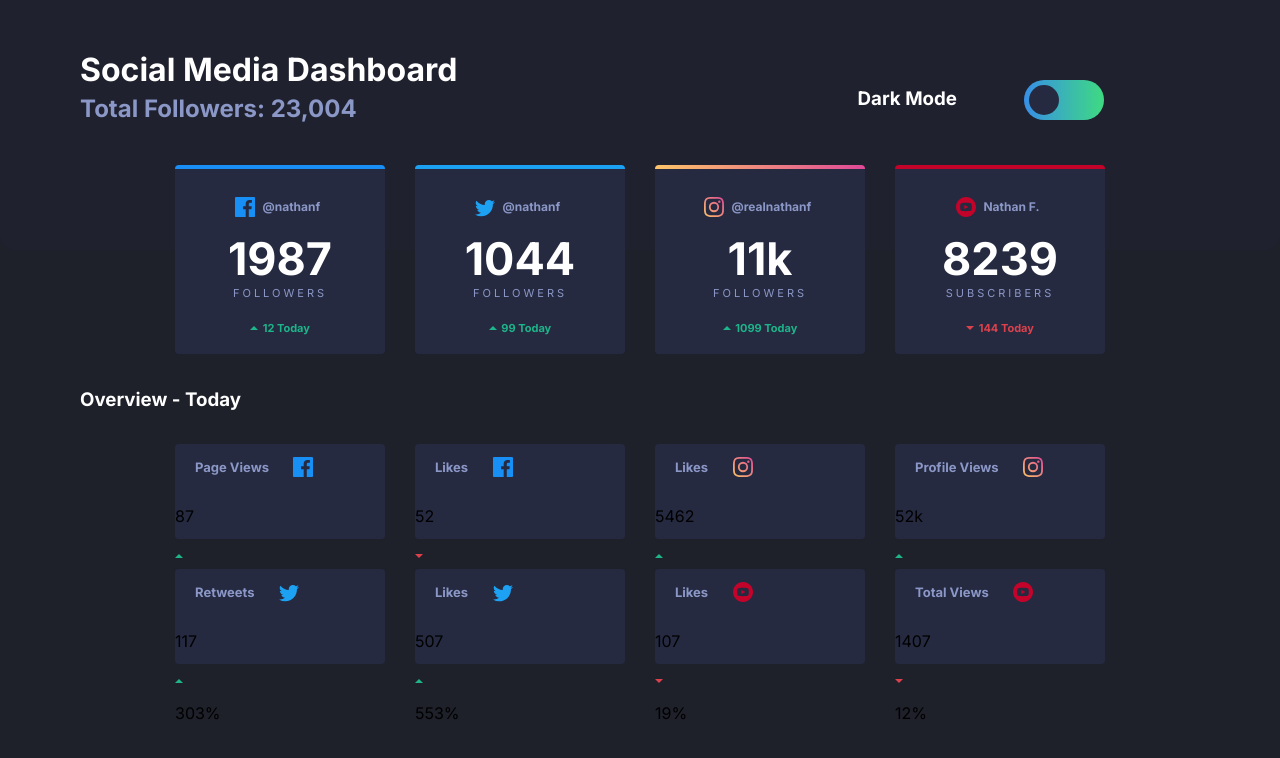
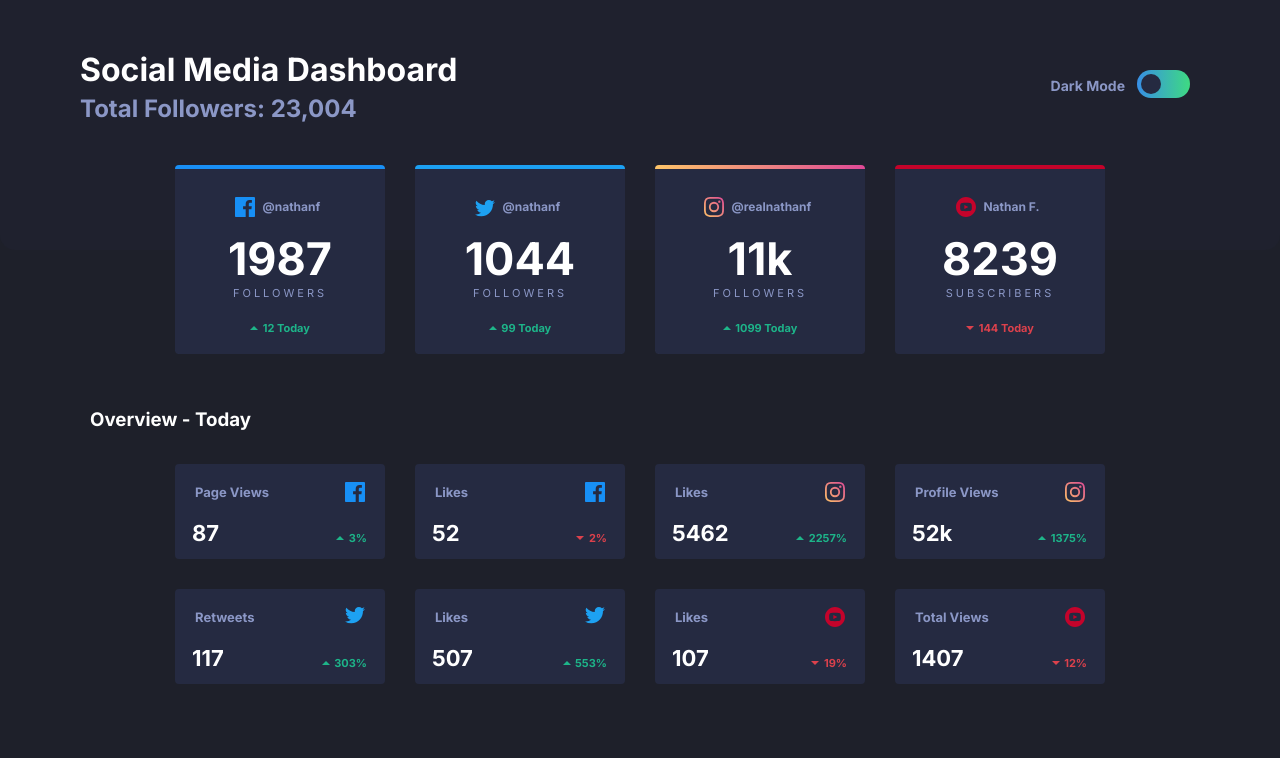
Before and after one commit to laratarpley13/social-media-dashboard-with-theme-switcher-master, a plain HTML site: page index.html in a window 1280 px wide. Drawn offline with Linux system fonts and the light colour scheme.

Commit message:
finished desktop styles

```diff
--- a/styles.css
+++ b/styles.css
@@ -50,7 +50,7 @@ body {
     background-color: var(--top-background);
     position: absolute;
     width: 100%;
-    height: 100px;
+    height: 300px;
     z-index: -1;
     border-radius: 0 0 15px 15px;
 }
@@ -67,28 +67,29 @@ body {
 
 .current-theme {
     position: absolute;
-    top: 8.5%;
-    left: 67%;
-    color: var(--text-main);
+    top: 63px;
+    right: 155px;
+    color: var(--text-secondary);
+    font-size: 14px;
 }
 
 .toggle-theme {
     position: absolute;
-    top: 10%;
-    left: 80%;
+    top: 70px;
+    right: 90px;
 }
 
 .toggle-btn {
-    width: 70px;
-    height: 30px;
+    width: 45px;
+    height: 20px;
     background-image: linear-gradient(to right, var(--toggle-one), var(--toggle-two));
     border-radius: 30px;
-    padding: 5px;
+    padding: 4px;
 }
 
 .toggle-btn > .inner-circle {
-    width: 30px;
-    height: 30px;
+    width: 20px;
+    height: 20px;
     background: var(--card-background);
     border-radius: 50%;
 }
@@ -103,6 +104,7 @@ body {
     display: flex;
     flex-wrap: wrap;
     justify-content: center;
+    padding-bottom: 20px;
 }
 
 .facebook {
@@ -215,6 +217,7 @@ body {
 
 .subheading {
     color: var(--text-main);
+    transform: translateX(10px);
 }
 
 .daily-overview {
@@ -232,18 +235,53 @@ body {
     border-radius: 4px;
 }
 
+.sections {
+    display: flex;
+    justify-content: space-between;
+}
+
 .category {
-    display: inline-block;
     color: var(--text-secondary);
     font-weight: bold;
     font-size: 13px;
-    margin: 15px 20px;
+    margin: 20px 20px;
 }
 
 .app-type {
+    margin: 18px 20px;
+}
+
+.details {
+    display: flex;
+    justify-content: space-between;
+}
+
+.integer {
+    color: var(--text-main);
+    font-weight: bold;
+    font-size: 22px;
+    margin: 0px 20px 20px 17px;
+}
+
+.up {
+    color: var(--lime-green);
+    margin: 0 18px 20px 0;
+}
+
+.down {
+    color: var(--bright-red);
+    margin: 0 18px 20px 0;
+}
+
+.arrow-stats {
     display: inline-block;
-    transform: translateX(45px);
-    transform: translateY(5px);
+    transform: translateY(-2px);
+}
+
+.percents {
+    display: inline-block;
+    font-size: 11px;
+    font-weight: bold;
 }
 
 /* DESKTOP STYLES */
```
